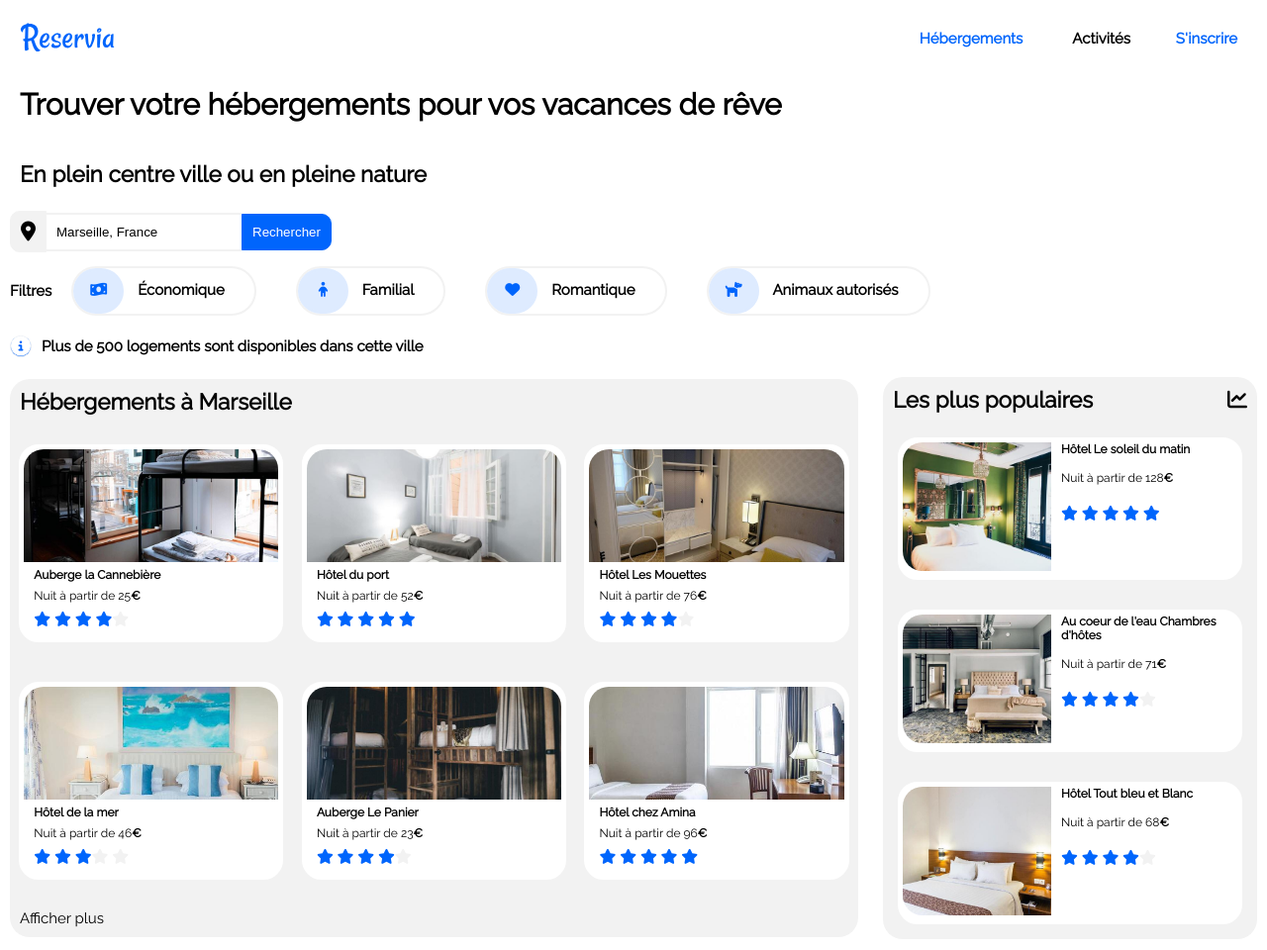
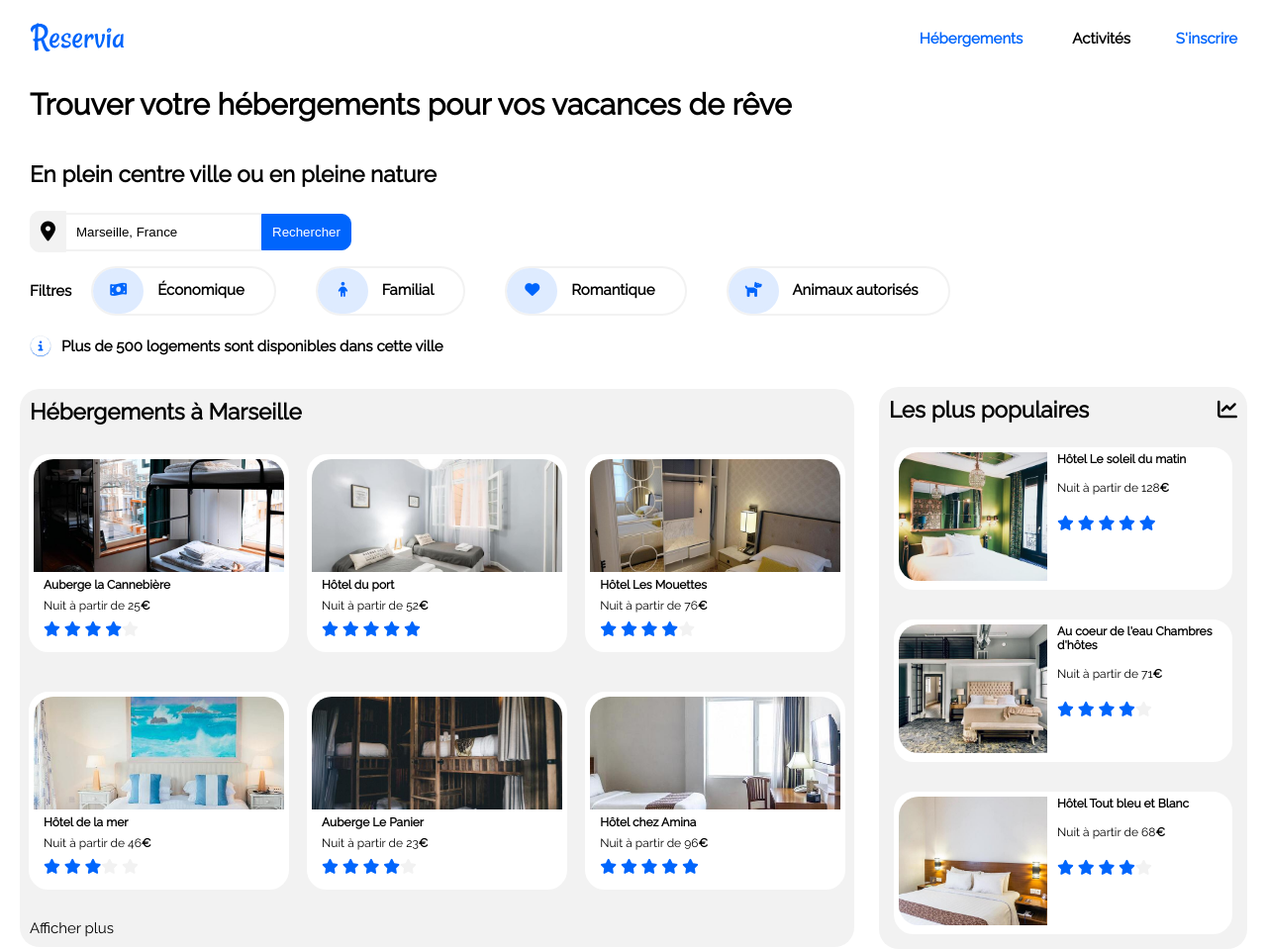
Before and after one commit to HUNGHUYNH-prestige/Damien_2_29032021, a plain HTML site: page index.html in a window 1280 px wide. Shown: the top 960 px of the page at 99% size. Drawn offline with Linux system fonts and the light colour scheme.

Commit message:
modif de margin

```diff
--- a/assets/css/styles.css
+++ b/assets/css/styles.css
@@ -65,7 +65,7 @@ figcaption{
     height: auto;
     background:none;
     margin: 0px 0px 0px 0px;
-    padding: 0px 0px 0px 10px;
+    padding: 0px 0px 0px 20px;
 }
 
 
@@ -188,7 +188,7 @@ nav{
     display: flex;
     justify-content: flex-start;
     margin: 10px 10px 10px 10px;
-    padding: 10px 10px 10px 10px;
+    padding: 10px 10px 10px 20px;
     width: auto;
 }
 
@@ -201,7 +201,7 @@ nav{
     justify-content: flex-start;
     width: auto;
     height: auto;
-    padding: 20px 0px 0px 10px;
+    padding: 20px 0px 0px 20px;
     margin: 10px 10px 10px 10px;
 }
 
@@ -229,7 +229,7 @@ ul{
     display: flex;
     justify-content: flex-start;
     align-items: center;
-    padding: 10px 0px 0px 0px;
+    padding: 10px 0px 0px 20px;
     margin: 10px 10px 10px 10px;
     width:auto;
     height: 50px;
@@ -327,7 +327,7 @@ ul{
     justify-content: flex-start;
     flex-wrap: wrap;
     align-items: center;
-    padding: 0px 0px 0px 0px;
+    padding: 0px 0px 0px 20px;
     margin: 0px 0px 0px 0px;
     width: auto;
     height: auto;
@@ -388,7 +388,7 @@ ul{
     background-color: none;
     width: auto;
     height: auto;
-    padding: 10px 0px 10px 0px;
+    padding: 10px 0px 10px 20px;
     margin: 10px 10px 10px 10px;
     display: flex;
     justify-content: flex-start;
@@ -665,7 +665,7 @@ ul{
     width: auto;
     height: auto;
     padding: 0px;
-    margin: 10px;
+    margin: 20px;
     display: flex;
     justify-content: space-between;
     align-items: center;
@@ -690,7 +690,7 @@ ul{
     width: auto;
     height: auto;
     padding: 0px;
-    margin: 10px;
+    margin: 20px;
 }
 
 /* 2. Encadrer le titre principal h1 dans le header */
```
